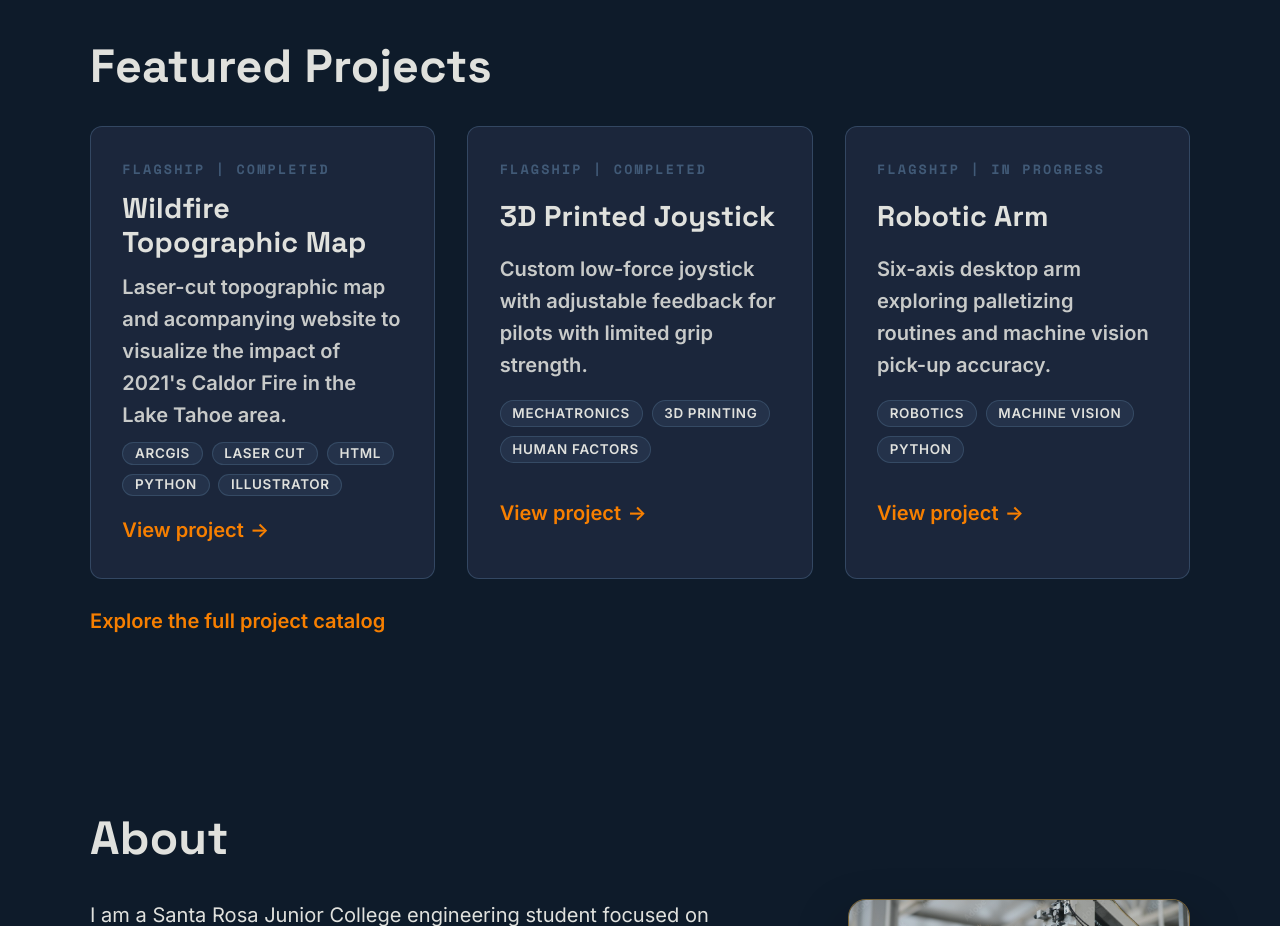
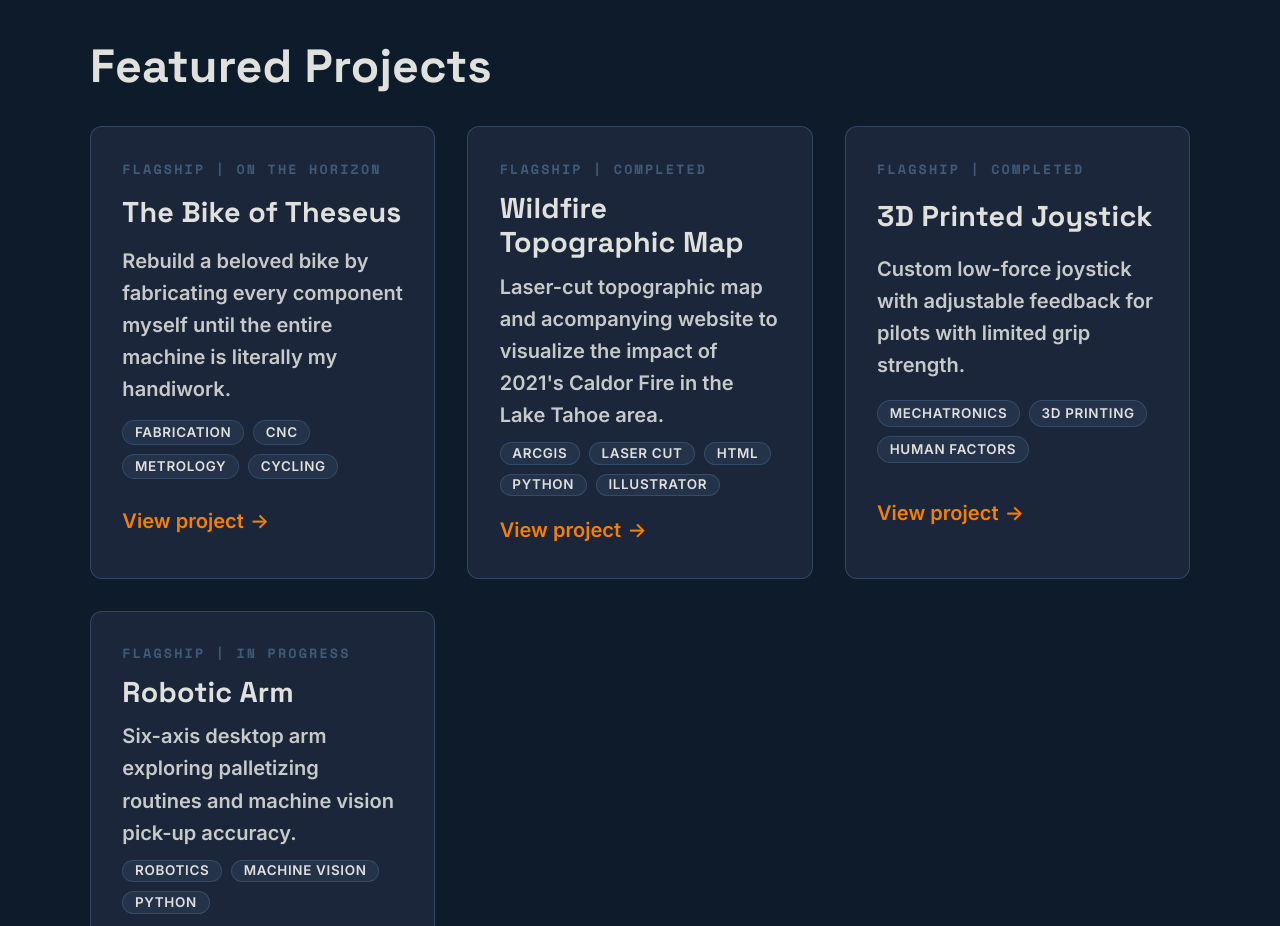
Before and after one commit to Logan-Castro/logan-castro.github.io, a React (Vite) app: page /#/ in a window 1280 px wide. Shown: the part 960-1886 px from the top of the page. Built offline with nearby package versions, Linux system fonts and the light colour scheme.

Commit message:
Add Bike of Theseus project and On the Horizon status

```diff
--- a/src/App.jsx
+++ b/src/App.jsx
@@ -3,6 +3,7 @@ import Layout from "./components/Layout.jsx";
 import Home from "./routes/Home.jsx";
 import Projects from "./routes/Projects.jsx";
 import Collaborate from "./routes/Collaborate.jsx";
+import BikeOfTheseus from "./routes/projects/BikeOfTheseus.jsx";
 import WildfireTopographicMap from "./routes/projects/WildfireTopographicMap.jsx";
 import ThreeDPrintedJoystick from "./routes/projects/ThreeDPrintedJoystick.jsx";
 import RoboticArm from "./routes/projects/RoboticArm.jsx";
@@ -28,6 +29,7 @@ import NotFound from "./routes/NotFound.jsx";
 import "./App.css";
 
 const projectRoutes = [
+  { path: "project/bike-of-theseus", Component: BikeOfTheseus },
   { path: "project/wildfire-topographic-map", Component: WildfireTopographicMap },
   { path: "project/3d-printed-joystick", Component: ThreeDPrintedJoystick },
   { path: "project/robotic-arm", Component: RoboticArm },
--- a/src/data/projects.js
+++ b/src/data/projects.js
@@ -1,4 +1,40 @@
 export const projects = [
+  {
+    title: "The Bike of Theseus",
+    slug: "bike-of-theseus",
+    summary: "Rebuild a beloved bike by fabricating every component myself until the entire machine is literally my handiwork.",
+    category: "Flagship",
+    status: "On the Horizon",
+    featured: true,
+    tags: ["Fabrication", "CNC", "Metrology", "Cycling"],
+    image: null,
+    imageAlt: null,
+    body: [
+      {
+        type: "text",
+        title: "Vision",
+        paragraphs: [
+          "Starting from a stock steel frame, I'll gradually replace every component - frame tubes, drivetrain, wheels, even hardware - with parts I model, machine, or fabricate myself while keeping the bike ride-ready the entire time."
+        ],
+      },
+      {
+        type: "list",
+        title: "Build Roadmap",
+        items: [
+          "Reverse engineer the geometry in CAD and lock tolerances before cutting metal.",
+          "Fabricate custom components using a blend of CNC milling, brazing, and additive tooling while matching original aesthetics.",
+          "Instrument the bike after each swap to track how incremental changes affect ride feel and performance."
+        ],
+      },
+      {
+        type: "text",
+        title: "Next Steps",
+        paragraphs: [
+          "Fixture the frame jig, prototype a head tube and dropout set, then move on to drivetrain components once alignment checks out."
+        ],
+      },
+    ],
+  },
   {
     title: "Wildfire Topographic Map",
     slug: "wildfire-topographic-map",
--- a/src/routes/Projects.jsx
+++ b/src/routes/Projects.jsx
@@ -3,7 +3,7 @@ import ProjectCard from "../components/ProjectCard.jsx";
 import { projects, getProjectCategories, getProjectStatuses } from "../data/projects.js";
 
 const ALL_OPTION = "All";
-const STATUS_ORDER = ["In Progress", "Ongoing", "Completed"];
+const STATUS_ORDER = ["On the Horizon", "In Progress", "Ongoing", "Completed"];
 
 function buildSearchIndex(project) {
   const tokens = [project.title, project.summary, project.category, project.status, ...(project.tags ?? [])]
--- /dev/null
+++ b/src/routes/projects/BikeOfTheseus.jsx
@@ -0,0 +1,3 @@
+import createProjectPage from "./createProjectPage.jsx";
+
+export default createProjectPage("bike-of-theseus");
```
